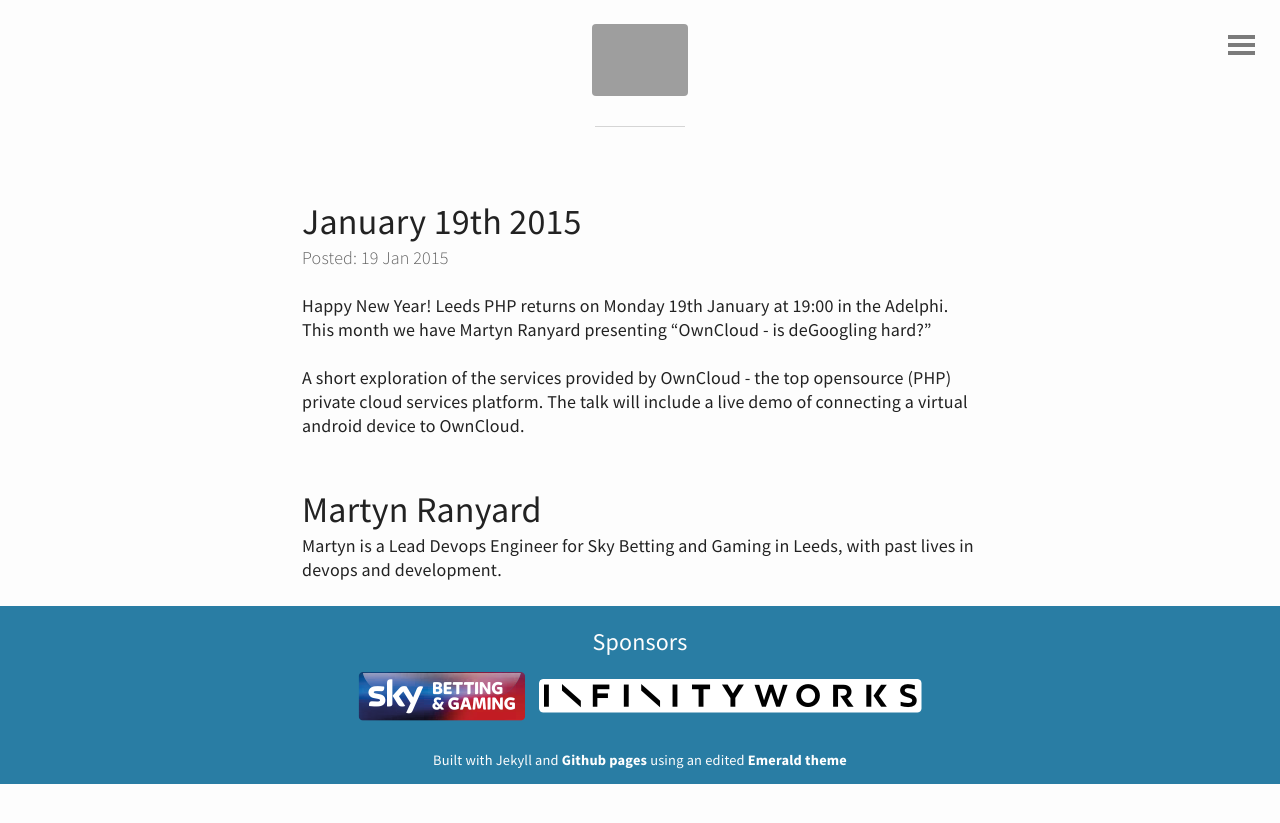
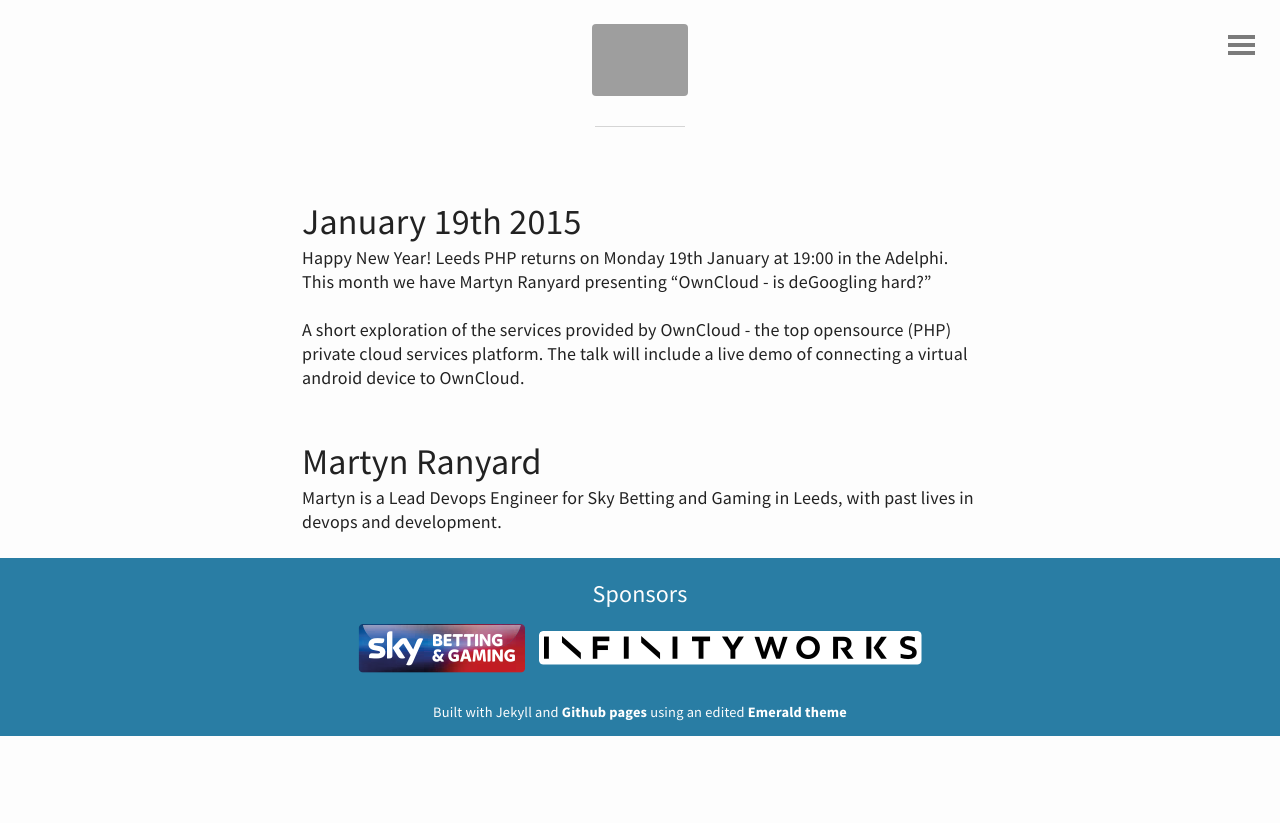
Before and after one commit to Ireaurora/LeedsPHP, a Jekyll site: the page built from _posts/2015-01-19-january-2015.md, in a window 1280 px wide. Shown: the top 823 px of the page. Built offline with Jekyll 4.4.1, drawn with Linux system fonts in a browser that asks for light colours; comment, search, counter and statistics services are not loaded; grey boxes are pictures that could not be loaded.

Commit message:
Remove posted time on talks archive

```diff
--- a/_layouts/post.html
+++ b/_layouts/post.html
@@ -3,7 +3,7 @@
 ---
 <article id="post-page">
 	<h2>{{ page.title }}</h2>
-	<time datetime="{{ page.date | date_to_xmlschema }}" class="by-line">Posted: {{ page.date | date_to_string }}</time>
+	<!-- <time datetime="{{ page.date | date_to_xmlschema }}" class="by-line">Posted: {{ page.date | date_to_string }}</time> -->
 	<div class="content">
 
 		{{ content }}
--- a/archive/index.html
+++ b/archive/index.html
@@ -7,7 +7,7 @@
 	{% for post in paginator.posts %}
 	<li class="post">
 		<h2><a href="{% if site.baseurl == "/" %}{{ post.url }}{% else %}{{ post.url | prepend: site.baseurl }}{% endif %}">{{ post.title }}</a></h2>
-		<time datetime="{{ post.date | date_to_xmlschema }}" class="by-line">Posted: {{ post.date | date_to_string }}</time>
+		<!-- <time datetime="{{ post.date | date_to_xmlschema }}" class="by-line">Posted: {{ post.date | date_to_string }}</time> -->
 		<p>{{ post.content | strip_html | truncatewords:50 }}</p>
 	</li>
     {% endfor %}
```
